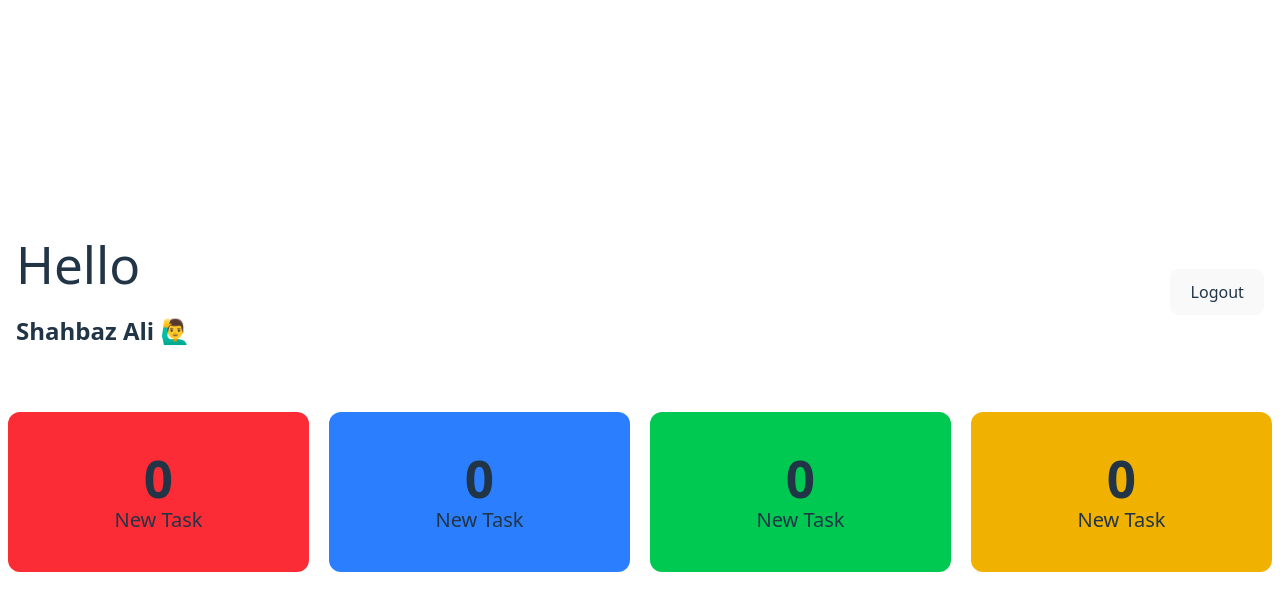
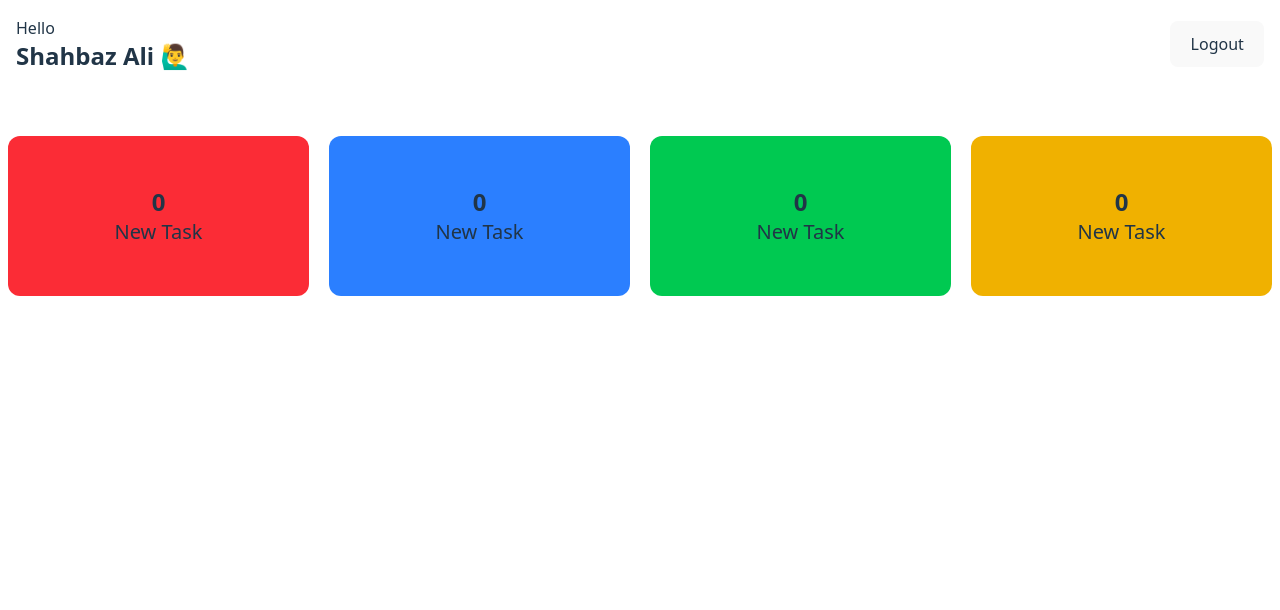
Before and after one commit to Shahbazali2001/task-nest, a React (Vite) app: page / in a window 1280 px wide. Shown: the top 610 px of the page. Built offline with nearby package versions, Linux system fonts and the light colour scheme.

Commit message:
CSS Changes

```diff
--- a/src/index.css
+++ b/src/index.css
@@ -4,7 +4,7 @@
 :root {
   font-family: system-ui, Avenir, Helvetica, Arial, sans-serif;
   line-height: 1.5;
-  font-weight: 400;
+
 
   color-scheme: light dark;
   color: rgba(255, 255, 255, 0.87);
@@ -27,16 +27,12 @@ a:hover {
 
 body {
   margin: 0;
-  display: flex;
-  place-items: center;
-  min-width: 320px;
-  min-height: 100vh;
+  /* display: flex; */
+  /* min-width: 320px;
+  min-height: 100vh; */
 }
 
-h1 {
-  font-size: 3.2em;
-  line-height: 1.1;
-}
+
 
 button {
   border-radius: 8px;
```
